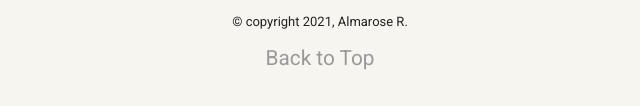
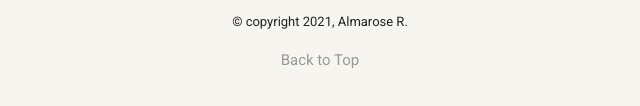
Before and after one commit to arevives/techdegree-project-1-personal-profile-page, a plain HTML site: page portfolio_update_v1/index.html in a window 1280 px wide. Shown: the part 1284-1390 px from the top of the page, 330-970 px from the left. Drawn offline with Linux system fonts and the light colour scheme; a web font is replaced by a local one.

Commit message:
edit font-size to "back to top" on html  pages.

```diff
--- a/portfolio_update_v1/index.html
+++ b/portfolio_update_v1/index.html
@@ -66,7 +66,7 @@
 
       <p class="copyright"><small>&copy; copyright 2021, Almarose R.</small></p>
 
-  <a href="#top">Back to Top</a>
+      <a href="#top" class="top">Back to Top</a>
     </footer>
   </body>
   </html>
--- a/portfolio_update_v1/styles.css
+++ b/portfolio_update_v1/styles.css
@@ -173,6 +173,11 @@ a.github {
 a.social:hover {
   opacity: 1;
 }
+
+.top {
+  font-size: 15px;
+}
+
 .clearfix {
   clear: both;
 }
```
Also changed, not shown: portfolio_update_v1/interests/interests.html (+1 -1 lines).
